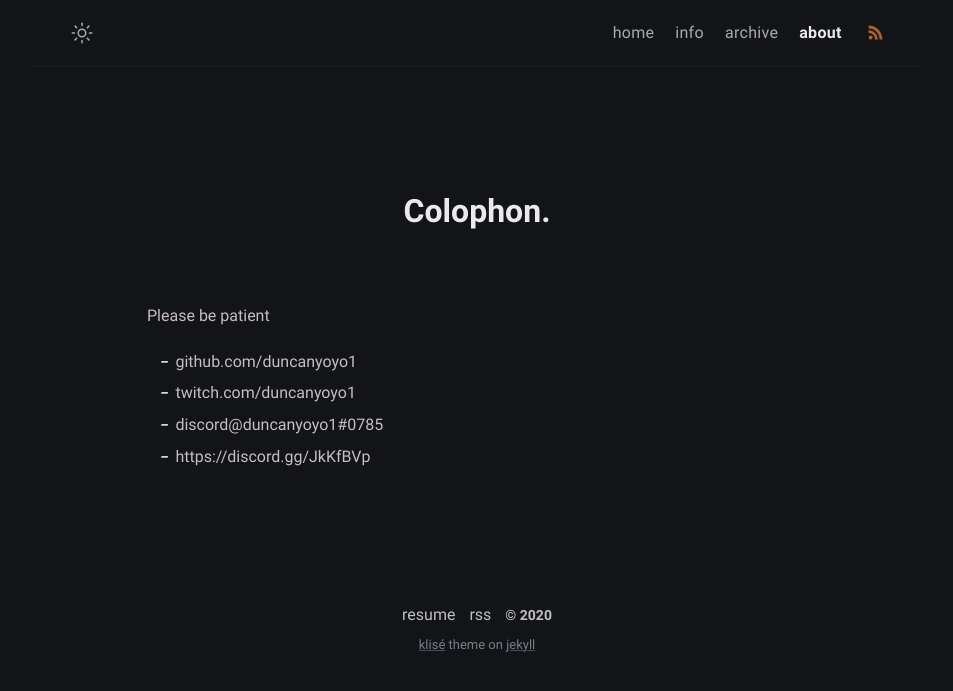
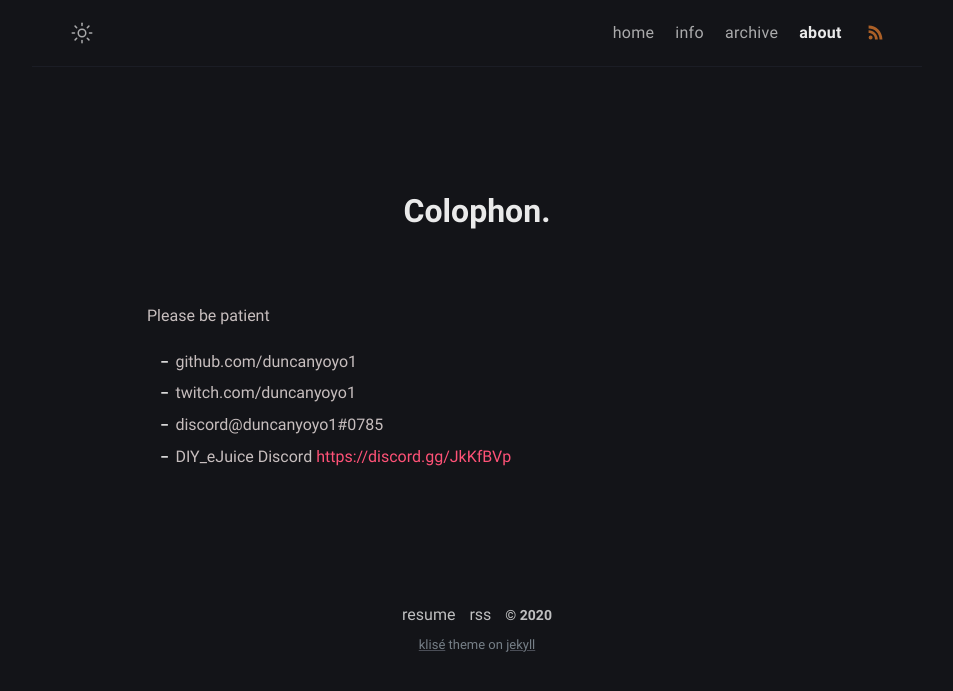
Before and after one commit to duncanyoyo1/jekyll, a Jekyll site: the page built from about.md, in a window 1280 px wide. Shown: the top 691 px of the page, without its empty margins (163-1116 px from the left). Built offline with Jekyll 4.4.1, drawn with Linux system fonts in a browser that asks for light colours.

Commit message:
About page update

```diff
--- a/about.md
+++ b/about.md
@@ -11,4 +11,4 @@ Please be patient
 - github.com/{{ site.author.github }}
 - twitch.com/{{ site.author.twitch }}
 - discord@{{ site.author.discord }}
-- {{ site.author.discordinv }}
+- DIY_eJuice Discord [{{ site.author.discordinv }}]({{ site.author.discordinv }})
```
Also changed, not shown: 1 other file.
